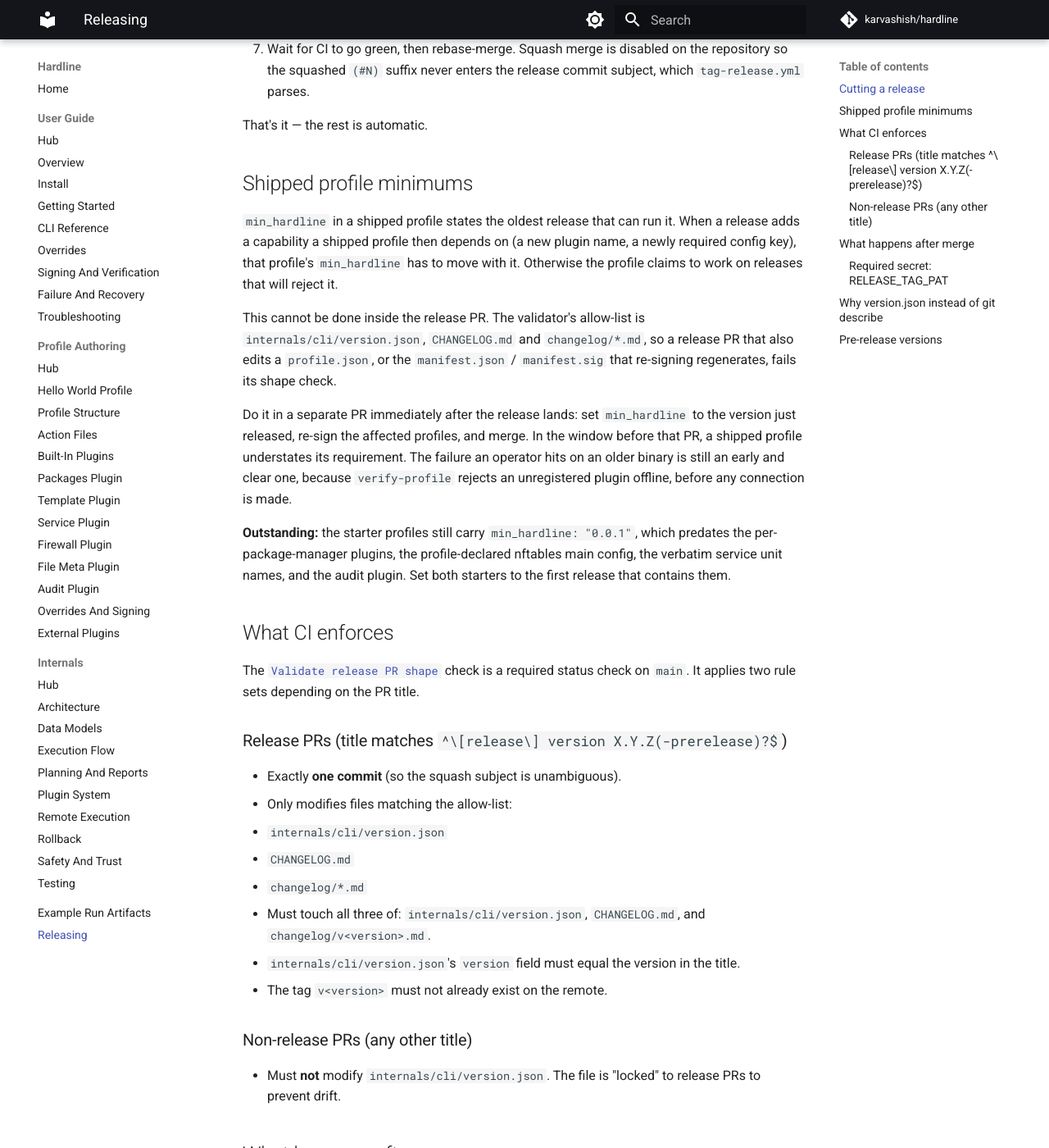
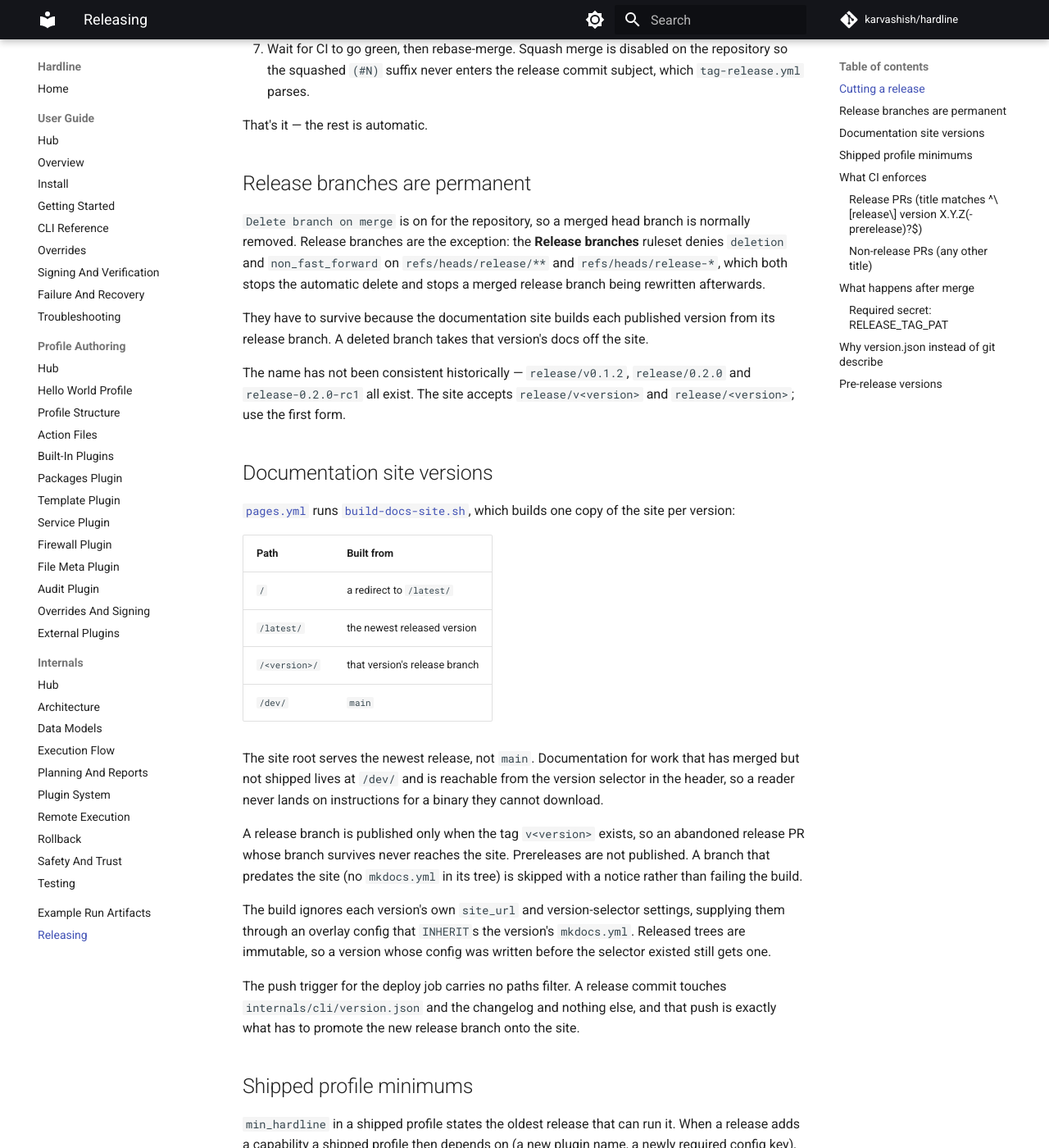
Before and after one commit to karvashish/hardline, an MkDocs documentation site: the page built from docs/releasing.md, in a window 1280 px wide and 1400 px high, scrolled down 476 px. Shown: the whole window at 82% size. Built offline with MkDocs 1.6.1 and Material for MkDocs 9.7.7, drawn with Linux system fonts in a browser that asks for light colours; comment, search, counter and statistics services are not loaded; some of the changed text lies outside the part shown.

Commit message:
Build the docs site per released version instead of from main

```diff
--- a/docs/releasing.md
+++ b/docs/releasing.md
@@ -5,7 +5,7 @@ Releases are cut via a pull request to `main`. There is no manual `git tag` step
 ## Cutting a release
 
 1. Decide the next version (e.g. `0.1.2`).
-2. Create a branch and a single commit that:
+2. Create a branch named `release/v<version>` and a single commit that:
    - Updates `internals/cli/version.json`'s `version` field to the new value.
    - Adds `changelog/v<version>.md` with the release notes.
    - Updates the top-level `CHANGELOG.md` index to point at the new entry.
@@ -13,6 +13,54 @@ Releases are cut via a pull request to `main`. There is no manual `git tag` step
 4. Wait for CI to go green, then rebase-merge. Squash merge is disabled on the repository so the squashed `(#N)` suffix never enters the release commit subject, which `tag-release.yml` parses.
 
 That's it — the rest is automatic.
+
+## Release branches are permanent
+
+`Delete branch on merge` is on for the repository, so a merged head branch is
+normally removed. Release branches are the exception: the **Release branches**
+ruleset denies `deletion` and `non_fast_forward` on `refs/heads/release/**` and
+`refs/heads/release-*`, which both stops the automatic delete and stops a merged
+release branch being rewritten afterwards.
+
+They have to survive because the documentation site builds each published
+version from its release branch. A deleted branch takes that version's docs off
+the site.
+
+The name has not been consistent historically — `release/v0.1.2`, `release/0.2.0`
+and `release-0.2.0-rc1` all exist. The site accepts `release/v<version>` and
+`release/<version>`; use the first form.
+
+## Documentation site versions
+
+[`pages.yml`](https://github.com/karvashish/hardline/blob/main/.github/workflows/pages.yml)
+runs [`build-docs-site.sh`](https://github.com/karvashish/hardline/blob/main/.github/scripts/build-docs-site.sh),
+which builds one copy of the site per version:
+
+| Path | Built from |
+| --- | --- |
+| `/` | a redirect to `/latest/` |
+| `/latest/` | the newest released version |
+| `/<version>/` | that version's release branch |
+| `/dev/` | `main` |
+
+The site root serves the newest release, not `main`. Documentation for work
+that has merged but not shipped lives at `/dev/` and is reachable from the
+version selector in the header, so a reader never lands on instructions for a
+binary they cannot download.
+
+A release branch is published only when the tag `v<version>` exists, so an
+abandoned release PR whose branch survives never reaches the site. Prereleases
+are not published. A branch that predates the site (no `mkdocs.yml` in its tree)
+is skipped with a notice rather than failing the build.
+
+The build ignores each version's own `site_url` and version-selector settings,
+supplying them through an overlay config that `INHERIT`s the version's
+`mkdocs.yml`. Released trees are immutable, so a version whose config was
+written before the selector existed still gets one.
+
+The push trigger for the deploy job carries no paths filter. A release commit
+touches `internals/cli/version.json` and the changelog and nothing else, and
+that push is exactly what has to promote the new release branch onto the site.
 
 ## Shipped profile minimums
 
```
Also changed, not shown: 2 other files.
